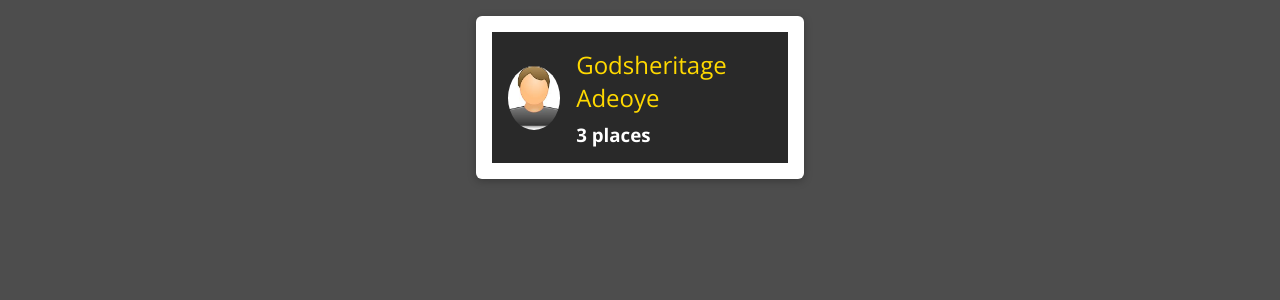
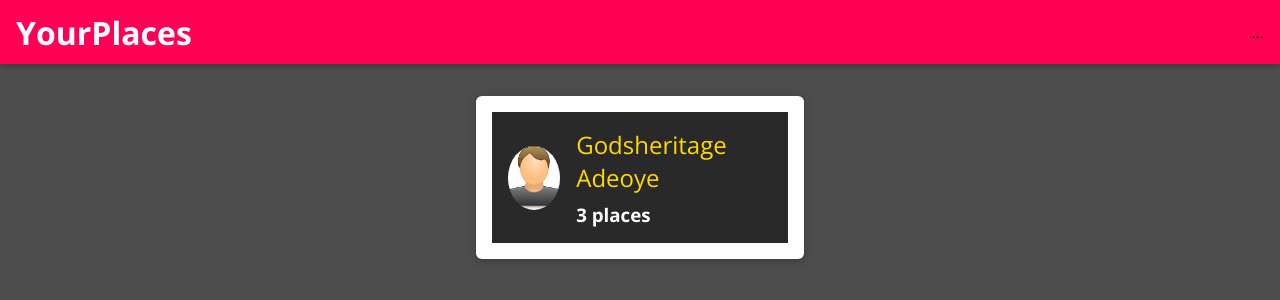
Before and after one commit to Godsheritage/Location-share-APP, a React (Create React App) app: page / in a window 1280 px wide. Shown: the top 300 px of the page. Built offline with nearby package versions, Linux system fonts and the light colour scheme; the HTML template or start-up script is replaced by a standard one.

Commit message:
working on the styles

```diff
--- a/src/App.tsx
+++ b/src/App.tsx
@@ -2,14 +2,18 @@
 import { BrowserRouter as Router, Route, Routes } from "react-router-dom";
 import NewPlace from "./pages/NewPlace";
 import Users from "./pages/Users";
+import MainNavigation from "./components/shared/navigtion/MainNavigation";
 
 const App = () => {
   return (
     <Router>
-      <Routes>
-        <Route path="/" element={<Users />} />
-        <Route path="/places/new" element={<NewPlace />} />
-      </Routes>
+      <MainNavigation />
+      <main>
+        <Routes>
+          <Route path="/" element={<Users />} />
+          <Route path="/places/new" element={<NewPlace />} />
+        </Routes>
+      </main>
     </Router>
   );
 };
--- a/src/components/UsersLists.tsx
+++ b/src/components/UsersLists.tsx
@@ -1,12 +1,15 @@
 import React from "react";
 import { userItemTypes } from "../types";
+import Card from "./shared/UIElements/Card";
 import UserItem from "./UserItem";
 
 const UsersLists: React.FC<any> = ({ items }) => {
   if (items.length === 0) {
     return (
       <div className="center">
-        <h2>no users found</h2>
+        <Card>
+          <h2>no users found</h2>
+        </Card>
       </div>
     );
   }
--- /dev/null
+++ b/src/components/shared/navigtion/MainHeader.tsx
@@ -0,0 +1,7 @@
+import React from "react";
+
+const MainHeader: React.FC<any> = ({ children }) => {
+  return <header className="main-header">{children}</header>;
+};
+
+export default MainHeader;
--- /dev/null
+++ b/src/components/shared/navigtion/MainNavigation.tsx
@@ -0,0 +1,24 @@
+import React from 'react';
+import { Link } from 'react-router-dom';
+
+import MainHeader from './MainHeader';
+
+const MainNavigation:React.FC = () => {
+  return (
+    <MainHeader>
+      <button className="main-navigation__menu-btn">
+        <span />
+        <span />
+        <span />
+      </button>
+      <h1 className="main-navigation__title">
+        <Link to="/">YourPlaces</Link>
+      </h1>
+      <nav>
+        ...
+      </nav>
+    </MainHeader>
+  );
+};
+
+export default MainNavigation;
--- a/src/index.css
+++ b/src/index.css
@@ -107,3 +107,82 @@
   justify-content: center;
   flex-wrap: wrap;
 }
+
+/* main navigation styles */
+.main-navigation__menu-btn {
+  width: 3rem;
+  height: 3rem;
+  background: transparent;
+  border: none;
+  display: flex;
+  flex-direction: column;
+  justify-content: space-around;
+  margin-right: 2rem;
+  cursor: pointer;
+}
+
+.main-navigation__menu-btn span {
+  display: block;
+  width: 3rem;
+  height: 2.5px;
+  background: white;
+}
+
+.main-navigation__title {
+  color: white;
+}
+
+.main-navigation__title a {
+  text-decoration: none;
+  color: white;
+}
+
+.main-navigation__header-nav {
+  display: none;
+}
+
+.main-navigation__drawer-nav {
+  height: 100%;
+}
+
+@media (min-width: 768px) {
+  .main-navigation__menu-btn {
+    display: none;
+  }
+
+  .main-navigation__header-nav {
+    display: block;
+  }
+}
+
+
+/* main header styles */
+.main-header {
+  width: 100%;
+  height: 4rem;
+  display: flex;
+  align-items: center;
+  position: fixed;
+  top: 0;
+  left: 0;
+  background: #ff0055;
+  box-shadow: 0 2px 6px rgba(0, 0, 0, 0.26);
+  padding: 0 1rem;
+  z-index: 5;
+}
+
+main {
+  margin-top: 5rem;
+}
+
+@media (min-width: 768px) {
+  .main-header {
+    justify-content: space-between;
+  }
+}
+
+
+/* navlink styles */
+
+
+/* side drawer styles */
```
Also changed, not shown: src/components/shared/navigtion/NavLinks.tsx (added, +9 -0 lines), src/components/shared/navigtion/SideDrawer.tsx (added, +9 -0 lines).
